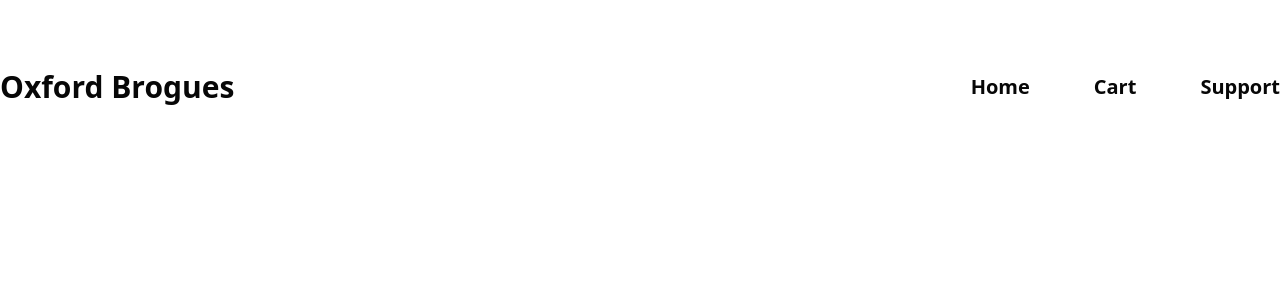
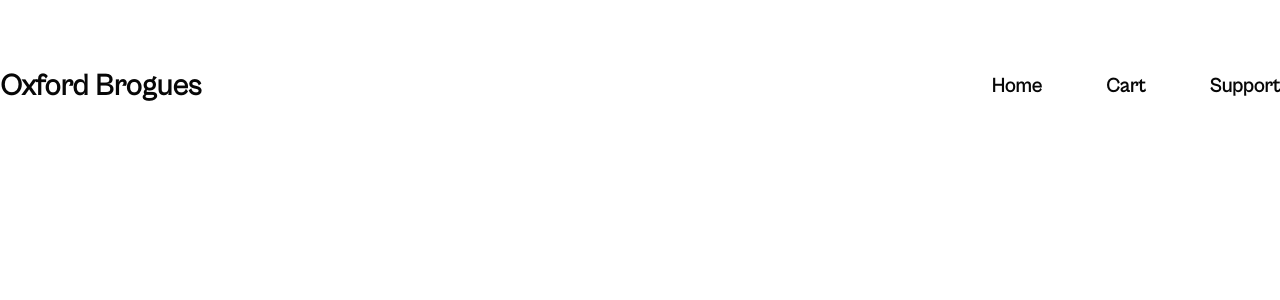
Before and after one commit to monyasau/Erioluwa-Store, a React (Vite) app: page / in a window 1280 px wide. Shown: the top 300 px of the page. Built offline with nearby package versions, Linux system fonts and the light colour scheme.

Commit message:
Added font

```diff
--- a/src/index.css
+++ b/src/index.css
@@ -1,3 +1,10 @@
 @tailwind base;
 @tailwind components;
 @tailwind utilities;
+@font-face {
+    font-family: "Cabinet Grotesk";
+    src: url("./assets/CabinetGrotesk.otf") format("opentype");
+}
+*{
+    font-family: "Cabinet Grotesk";
+}
```
